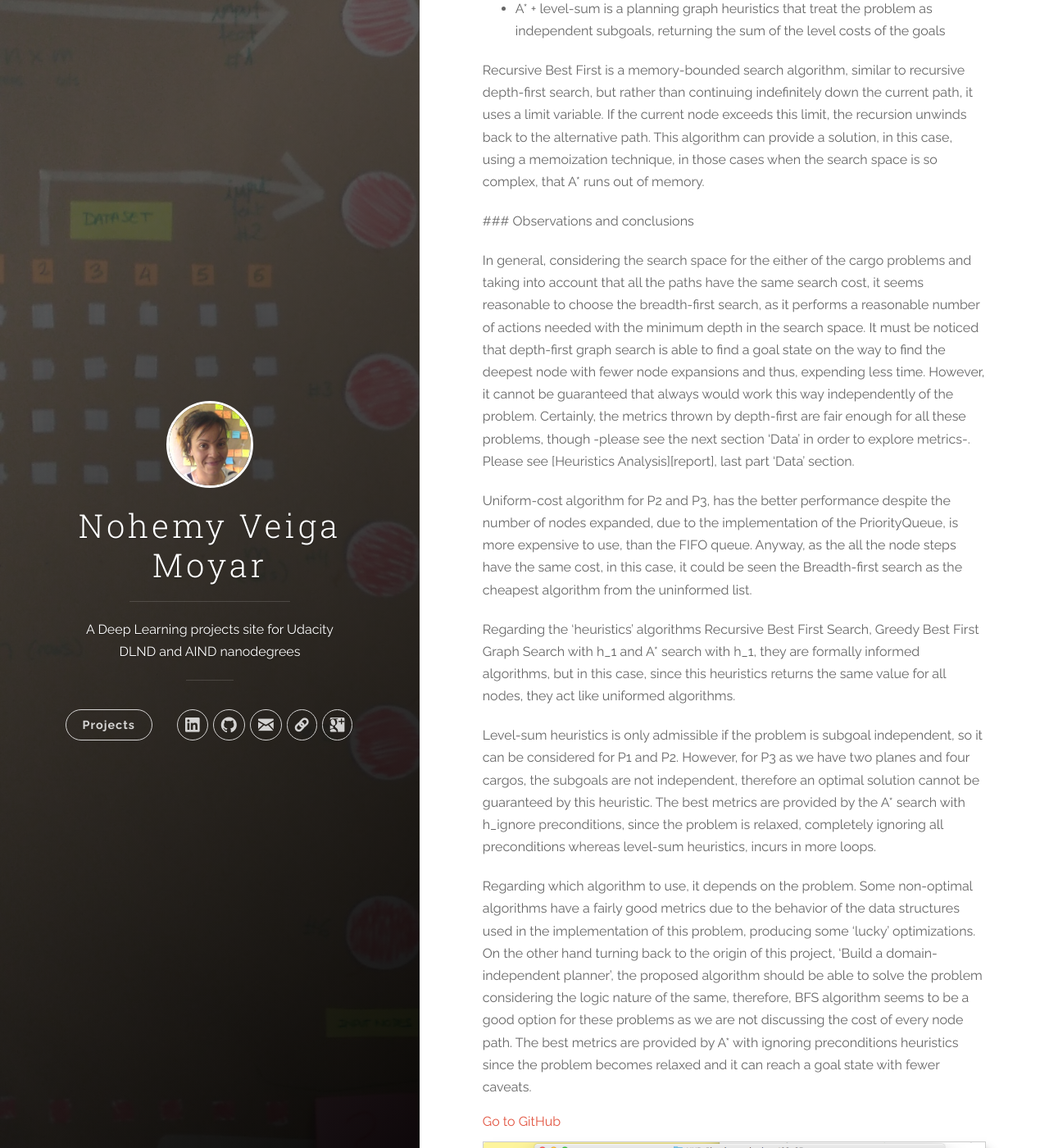
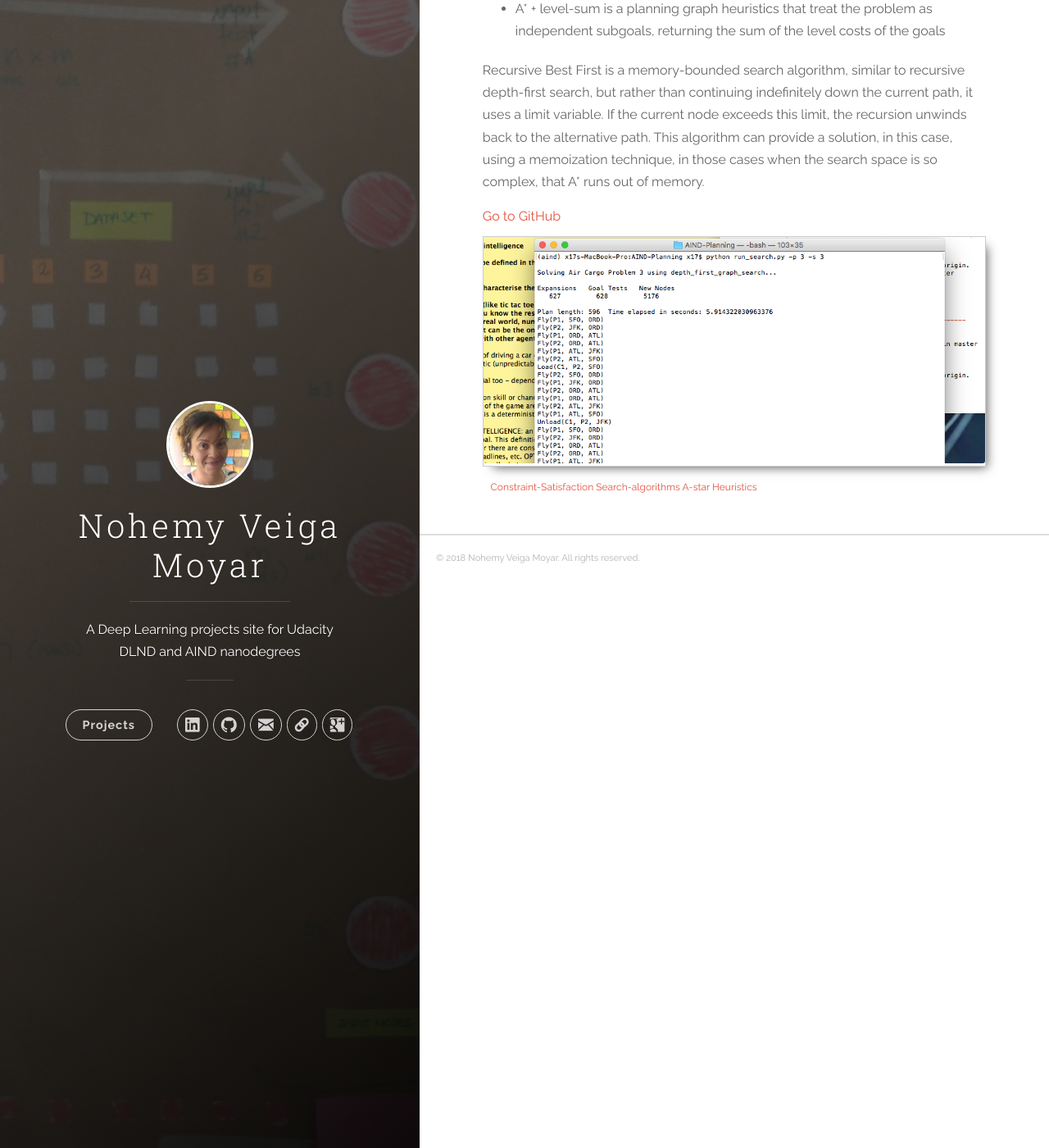
Before and after one commit to nvmoyar/nvmoyar.github.io, a Jekyll site: the page built from _projects/planning-search.md, in a window 1280 px wide and 1400 px high, scrolled down 2456 px. Shown: the whole window at 82% size. Built offline with Jekyll 4.4.1, drawn with Linux system fonts in a browser that asks for light colours.

Commit message:
fix: Update broken links and bad references

```diff
--- a/_projects/planning-search.md
+++ b/_projects/planning-search.md
@@ -59,15 +59,3 @@ The greedy algorithm is going to try to get as close as it can to the goal state
 * A* + level-sum is a planning graph heuristics that treat the problem as independent subgoals, returning the sum of the level costs of the goals
 
 Recursive Best First is a memory-bounded search algorithm, similar to recursive depth-first search, but rather than continuing indefinitely down the current path, it uses a limit variable. If the current node exceeds this limit, the recursion unwinds back to the alternative path. This algorithm can provide a solution, in this case, using a memoization technique, in those cases when the search space is so complex, that A* runs out of memory.
-
-### Observations and conclusions
-
-In general, considering the search space for the either of the cargo problems and taking into account that all the paths have the same search cost, it seems reasonable to choose the breadth-first search, as it performs a reasonable number of actions needed with the minimum depth in the search space. It must be noticed that depth-first graph search is able to find a goal state on the way to find the deepest node with fewer node expansions and thus, expending less time. However, it cannot be guaranteed that always would work this way independently of the problem. Certainly, the metrics thrown by depth-first are fair enough for all these problems, though -please see the next section ‘Data’ in order to explore metrics-. Please see [Heuristics Analysis][report], last part 'Data' section.
-
-Uniform-cost algorithm for P2 and P3, has the better performance despite the number of nodes expanded, due to the implementation of the PriorityQueue, is more expensive to use, than the FIFO queue. Anyway, as the all the node steps have the same cost, in this case, it could be seen the Breadth-first search as the cheapest algorithm from the uninformed list.
-
-Regarding the ‘heuristics’ algorithms Recursive Best First Search, Greedy Best First Graph Search with h_1 and A* search with h_1, they are formally informed algorithms, but in this case, since this heuristics returns the same value for all nodes, they act like uniformed algorithms.
-
-Level-sum heuristics is only admissible if the problem is subgoal independent, so it can be considered for P1 and P2. However, for P3 as we have two planes and four cargos, the subgoals are not independent, therefore an optimal solution cannot be guaranteed by this heuristic. The best metrics are provided by the A* search with h_ignore preconditions, since the problem is relaxed, completely ignoring all preconditions whereas level-sum heuristics, incurs in more loops.
-
-Regarding which algorithm to use, it depends on the problem. Some non-optimal algorithms have a fairly good metrics due to the behavior of the data structures used in the implementation of this problem, producing some ‘lucky’ optimizations.  On the other hand turning back to the origin of this project, ‘Build a domain-independent planner’, the proposed algorithm should be able to solve the problem considering the logic nature of the same, therefore, BFS algorithm seems to be a good option for these problems as we are not discussing the cost of every node path. The best metrics are provided by A* with ignoring preconditions heuristics since the problem becomes relaxed and it can reach a goal state with fewer caveats.
```
Also changed, not shown: _projects/sudoku.md (+0 -2 lines), _projects/text-generation.md (+2 -2 lines), _projects/time-series-rnn.md (+1 -1 lines), _projects/image-classifier-with-tensorflow.md (line endings or trailing spaces).
